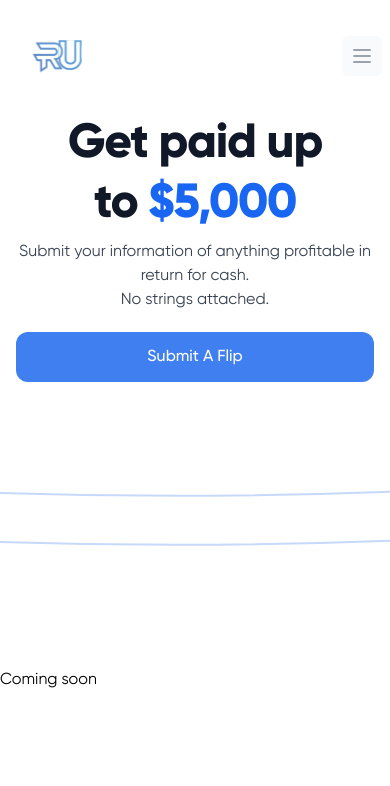
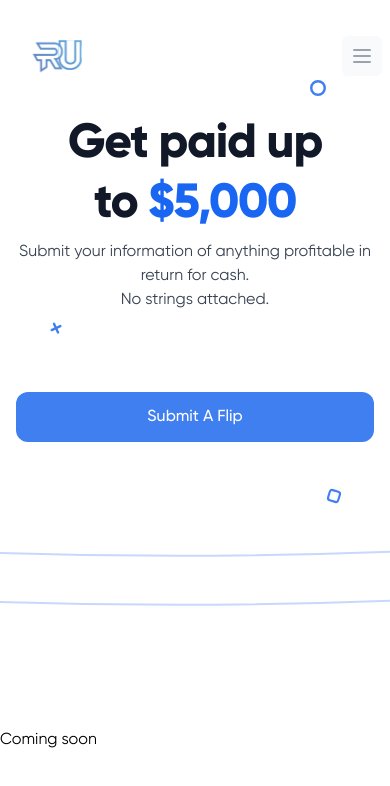
Before and after one commit to Havenstd06/SubmitAFlip, a React (Create React App) app: page / in a window 390 px wide. Shown: the top 786 px of the page. Built offline with nearby package versions, Linux system fonts and the light colour scheme.

Commit message:
add small icon to mobile bg

```diff
--- a/src/Components/Background/HeroBackground.js
+++ b/src/Components/Background/HeroBackground.js
@@ -4,18 +4,18 @@ import Rectangle from "../../Svg/Rectangle";
 
 export default function HeroBackground() {
     return (
-        <div className="hidden sm:block sm:absolute sm:inset-y-0 sm:h-full sm:w-full" aria-hidden="true">
+        <div className="absolute inset-y-0 h-full w-full">
             <div className="relative h-full max-w-7xl mx-auto">
                 <Circle
-                    className="absolute right-0 transform -translate-x-16 lg:-translate-x-24 translate-y-44"
+                    className="absolute right-0 transform w-4 h-auto md:w-12 md:h-12 -translate-x-16 translate-y-20 md:-translate-x-16 lg:-translate-x-24 md:translate-y-44"
                 />
 
                 <Cross
-                    className="absolute left-0 transform translate-x-24 translate-y-96"
+                    className="absolute left-0 transform w-4 h-auto md:w-12 md:h-12 translate-x-12 translate-y-80 md:translate-x-24 md:translate-y-96"
                 />
 
                 <Rectangle
-                    className="absolute right-0 bottom-0 transform -translate-x-24 lg:-translate-x-40 -translate-y-64"
+                    className="absolute right-0 bottom-0 transform w-4 h-auto md:w-12 md:h-12 -translate-x-12 -translate-y-56 md:-translate-x-24 lg:-translate-x-40 md:-translate-y-64"
                 />
             </div>
         </div>
--- a/src/Partials/Hero.js
+++ b/src/Partials/Hero.js
@@ -25,7 +25,7 @@ export default function Hero() {
                         No strings attached.
                     </span>
                 </p>
-                <div className="mt-5 sm:flex sm:justify-center md:mt-8">
+                <div className="mt-20 sm:flex sm:justify-center md:mt-8">
                     <a
                         href="#"
                         className="flex items-center justify-center px-5 py-3 border border-transparent text-base font-medium rounded-xl text-white bg-maldive hover:bg-maldive-dark md:py-3 md:text-lg md:px-10"
```
